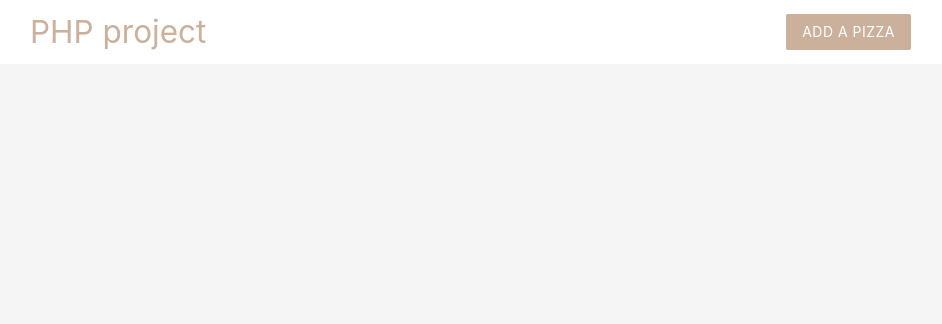
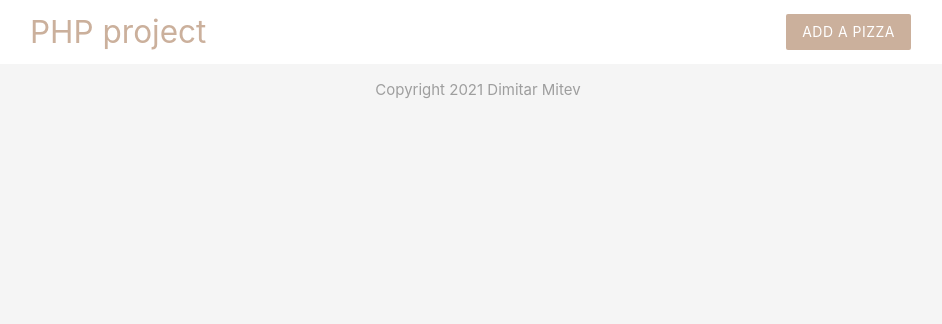
Before and after one commit to mitevdimitar/php-project, a PHP site: page / in a window 1280 px wide. Shown: the top 324 px of the page, without its empty margins (162-1104 px from the left). Run offline with PHP 8.4, Linux system fonts and the light colour scheme.

Commit message:
include project footer

```diff
--- a/index.php
+++ b/index.php
@@ -7,5 +7,6 @@
 <html>
 <?php include('templates/header.php') ?>
 
-</body>
+<?php include('templates/footer.php') ?>
+
 </html>
--- a/templates/footer.php
+++ b/templates/footer.php
@@ -0,0 +1,5 @@
+
+    <footer class="section">
+        <div class="center grey-text">Copyright 2021 Dimitar Mitev</div>
+    </footer>
+</body>
```
